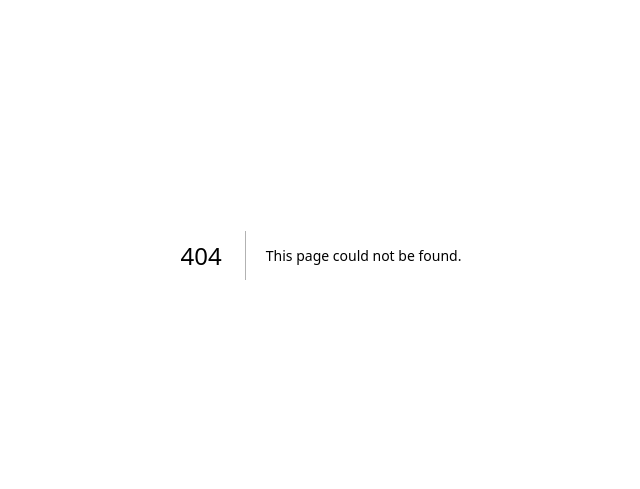
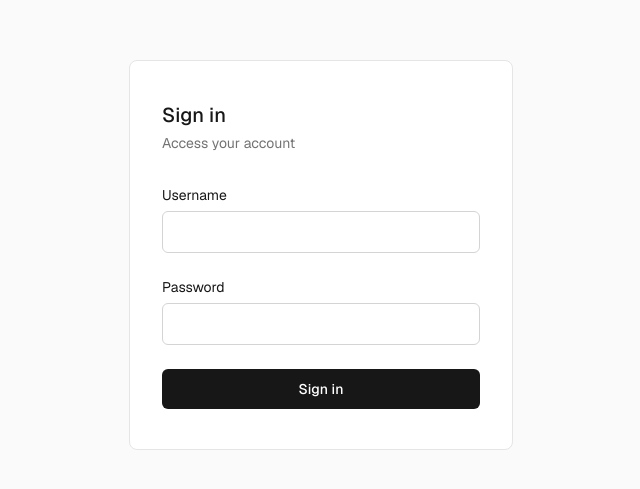
Before and after one commit to aadrish7/Ring-Builder-Dashboard, a Next.js app: page /login in a window 1280 px wide. Before the commit this address had no page. Shown: the part 145-634 px from the top of the page, without its empty margins (319-959 px from the left). Built offline with nearby package versions, Linux system fonts and the light colour scheme.

Commit message:
password protected

```diff
--- /dev/null
+++ b/src/app/api/login/route.ts
@@ -0,0 +1,30 @@
+import { NextResponse } from 'next/server'
+
+export async function POST(request: Request) {
+  try {
+    const body = await request.json()
+    const { username, password } = body
+
+    const adminUser = process.env.ADMIN_USERNAME
+    const adminPass = process.env.ADMIN_PASSWORD
+
+    if (username === adminUser && password === adminPass) {
+      const response = NextResponse.json({ success: true })
+
+      // Set cookie
+      response.cookies.set('admin_authenticated', 'true', {
+        httpOnly: true,
+        secure: process.env.NODE_ENV === 'production',
+        sameSite: 'strict',
+        path: '/',
+        maxAge: 60 * 60 * 24 * 7 // 1 week
+      })
+
+      return response
+    }
+
+    return NextResponse.json({ success: false, message: 'Invalid credentials' }, { status: 401 })
+  } catch (error) {
+    return NextResponse.json({ success: false, message: 'Internal server error' }, { status: 500 })
+  }
+}
--- a/src/app/globals.css
+++ b/src/app/globals.css
@@ -1,3 +1,5 @@
+@import "tailwindcss";
+
 :root {
   /* ---------- Warm light base (Notion-ish) ---------- */
   --bg: #fbfbfc;
--- /dev/null
+++ b/src/app/login/page.tsx
@@ -0,0 +1,88 @@
+'use client'
+
+import { useState } from 'react'
+import { useRouter } from 'next/navigation'
+
+export default function LoginPage() {
+  const [username, setUsername] = useState('')
+  const [password, setPassword] = useState('')
+  const [error, setError] = useState('')
+  const [loading, setLoading] = useState(false)
+  const router = useRouter()
+
+  const handleSubmit = async (e: React.FormEvent) => {
+    e.preventDefault()
+    setError('')
+    setLoading(true)
+
+    try {
+      const res = await fetch('/api/login', {
+        method: 'POST',
+        headers: { 'Content-Type': 'application/json' },
+        body: JSON.stringify({ username, password }),
+      })
+
+      const data = await res.json()
+
+      if (res.ok && data.success) {
+        router.push('/')
+        router.refresh()
+      } else {
+        setError(data.message || 'Invalid credentials')
+        setLoading(false)
+      }
+    } catch {
+      setError('Something went wrong. Try again.')
+      setLoading(false)
+    }
+  }
+
+  return (
+    <div className="min-h-screen flex items-center justify-center bg-neutral-50 dark:bg-neutral-950">
+      <div className="w-full max-w-sm rounded-lg border border-neutral-200 bg-white px-8 py-10 text-neutral-900 dark:border-neutral-800 dark:bg-neutral-900 dark:text-neutral-100">
+        <h1 className="text-xl font-medium">Sign in</h1>
+        <p className="mt-1 text-sm text-neutral-500 dark:text-neutral-400">
+          Access your account
+        </p>
+
+        <form onSubmit={handleSubmit} className="mt-8 space-y-6">
+          <div>
+            <label className="block text-sm mb-1.5">Username</label>
+            <input
+              type="text"
+              value={username}
+              onChange={(e) => setUsername(e.target.value)}
+              className="w-full rounded-md border border-neutral-300 bg-white px-3 py-2.5 text-sm focus:outline-none focus:ring-2 focus:ring-neutral-900/20 dark:border-neutral-700 dark:bg-neutral-900 dark:focus:ring-neutral-100/20"
+              required
+            />
+          </div>
+
+          <div>
+            <label className="block text-sm mb-1.5">Password</label>
+            <input
+              type="password"
+              value={password}
+              onChange={(e) => setPassword(e.target.value)}
+              className="w-full rounded-md border border-neutral-300 bg-white px-3 py-2.5 text-sm focus:outline-none focus:ring-2 focus:ring-neutral-900/20 dark:border-neutral-700 dark:bg-neutral-900 dark:focus:ring-neutral-100/20"
+              required
+            />
+          </div>
+
+          {error && (
+            <p className="text-sm text-red-600 dark:text-red-400">
+              {error}
+            </p>
+          )}
+
+          <button
+            type="submit"
+            disabled={loading}
+            className="w-full rounded-md bg-neutral-900 py-2.5 text-sm font-medium text-white hover:bg-neutral-800 disabled:opacity-60 dark:bg-neutral-100 dark:text-neutral-900 dark:hover:bg-neutral-200"
+          >
+            {loading ? 'Signing in…' : 'Sign in'}
+          </button>
+        </form>
+      </div>
+    </div>
+  )
+}
--- /dev/null
+++ b/src/middleware.ts
@@ -0,0 +1,40 @@
+import { NextResponse } from 'next/server'
+import type { NextRequest } from 'next/server'
+
+export function middleware(request: NextRequest) {
+  const { pathname } = request.nextUrl
+
+  // Define paths that don't require authentication
+  const publicPaths = ['/login', '/api/login']
+
+  // Check if the path is public
+  if (publicPaths.some(path => pathname.startsWith(path))) {
+    return NextResponse.next()
+  }
+
+  // Also allow static files and Next.js internals to pass through
+  // The matcher in config handles most of this, but double check here if needed
+  // or rely on the matcher.
+
+  const authenticated = request.cookies.get('admin_authenticated')
+
+  if (!authenticated || authenticated.value !== 'true') {
+    const loginUrl = new URL('/login', request.url)
+    return NextResponse.redirect(loginUrl)
+  }
+
+  return NextResponse.next()
+}
+
+export const config = {
+  matcher: [
+    /*
+     * Match all request paths except for the ones starting with:
+     * - _next/static (static files)
+     * - _next/image (image optimization files)
+     * - favicon.ico (favicon file)
+     * - public folder files (usually served from root, but we can't easily glob them all)
+     */
+    '/((?!_next/static|_next/image|favicon.ico|.*\\.svg|.*\\.png|.*\\.jpg).*)',
+  ],
+}
```
